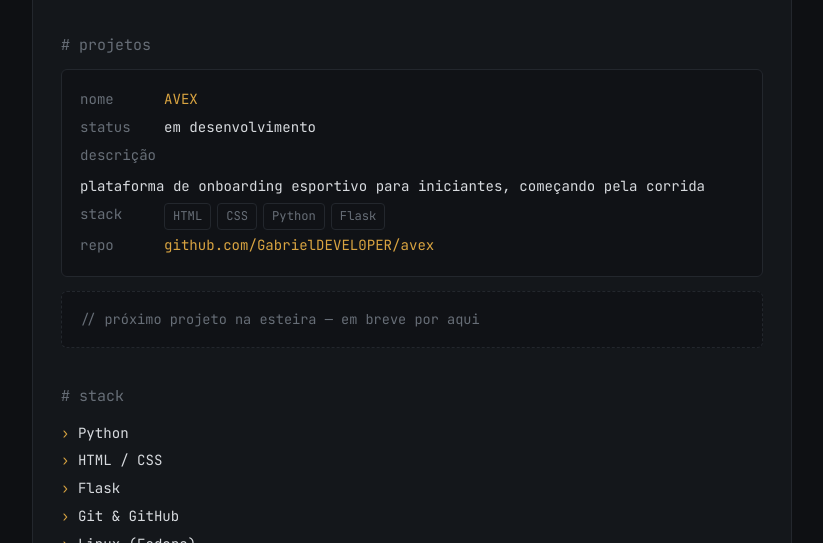
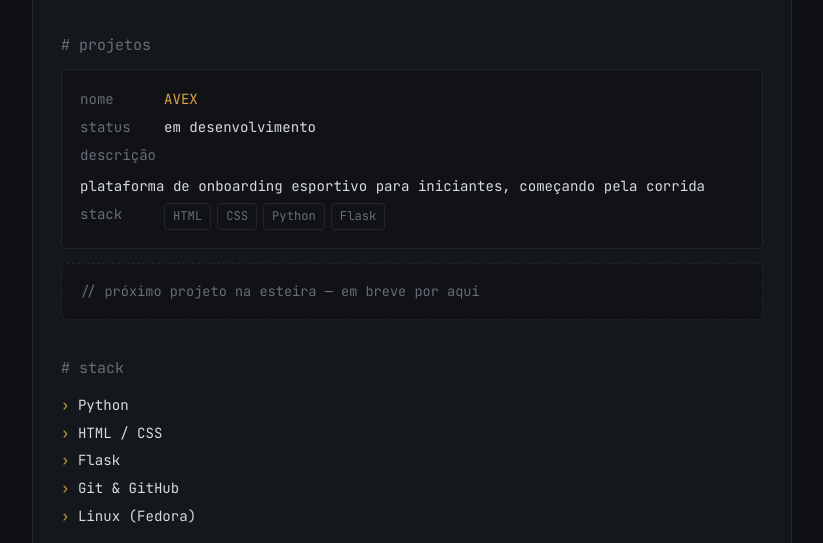
Before and after one commit to GabrielDEVEL0PER/portfolio, a plain HTML site: page index.html in a window 1280 px wide. Shown: the part 557-1100 px from the top of the page, without its empty margins (228-1051 px from the left). Drawn offline with Linux system fonts and the light colour scheme.

Commit message:
removendo ref repo

```diff
--- a/index.html
+++ b/index.html
@@ -262,7 +262,6 @@
             <span class="tag">HTML</span><span class="tag">CSS</span><span class="tag">Python</span><span class="tag">Flask</span>
           </span>
         </div>
-        <div class="obj-row"><span class="k">repo</span><a href="https://github.com/GabrielDEVEL0PER/avex" target="_blank" rel="noopener">github.com/GabrielDEVEL0PER/avex</a></div>
       </div>
 
       <div class="obj upcoming">
```
